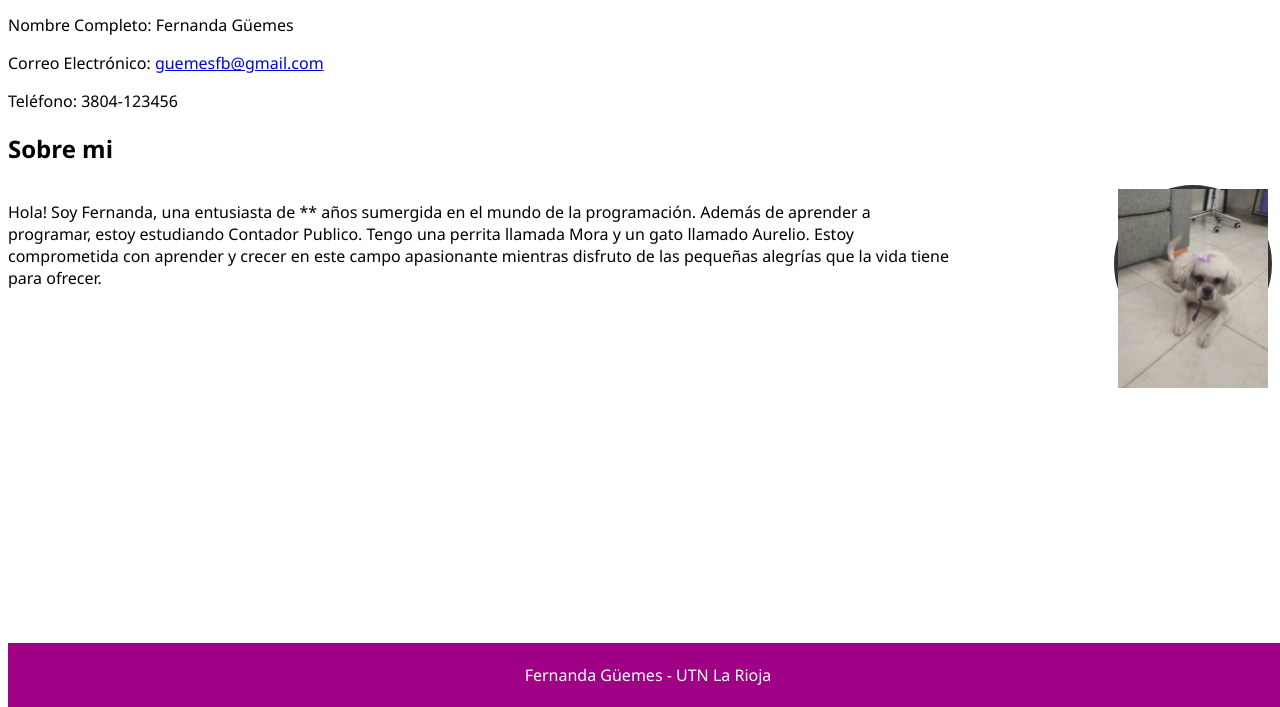
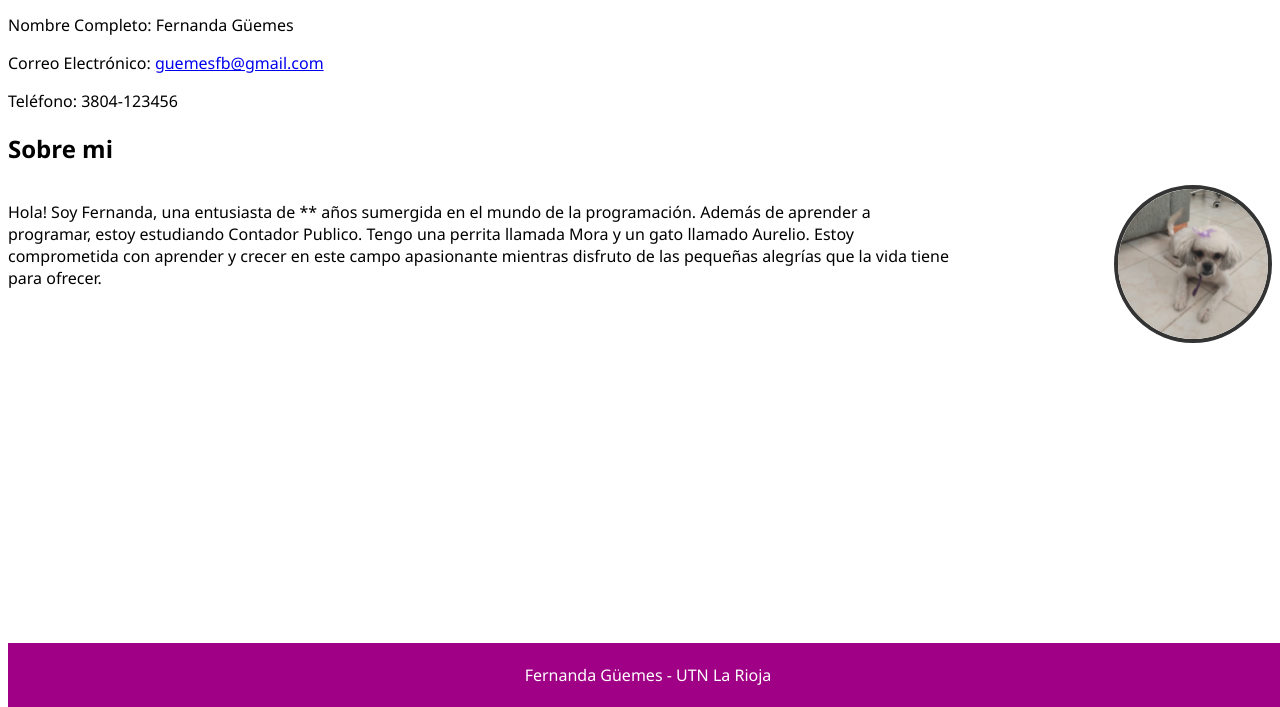
Before and after one commit to guemesfb/guemesfb.github.io, a plain HTML site: page index.html in a window 1280 px wide. Shown: the part 93-800 px from the top of the page. Drawn offline with Linux system fonts and the light colour scheme.

Commit message:
Se corrigio la foto de la Mora

```diff
--- a/style.css
+++ b/style.css
@@ -41,6 +41,9 @@ section {
     height: 150px;
     border-radius: 50%;
     border: 4px solid #333;
+    align-items: center !important;
+    overflow-y: hidden;
+    margin-right: 20px;
 
 }
 
```
